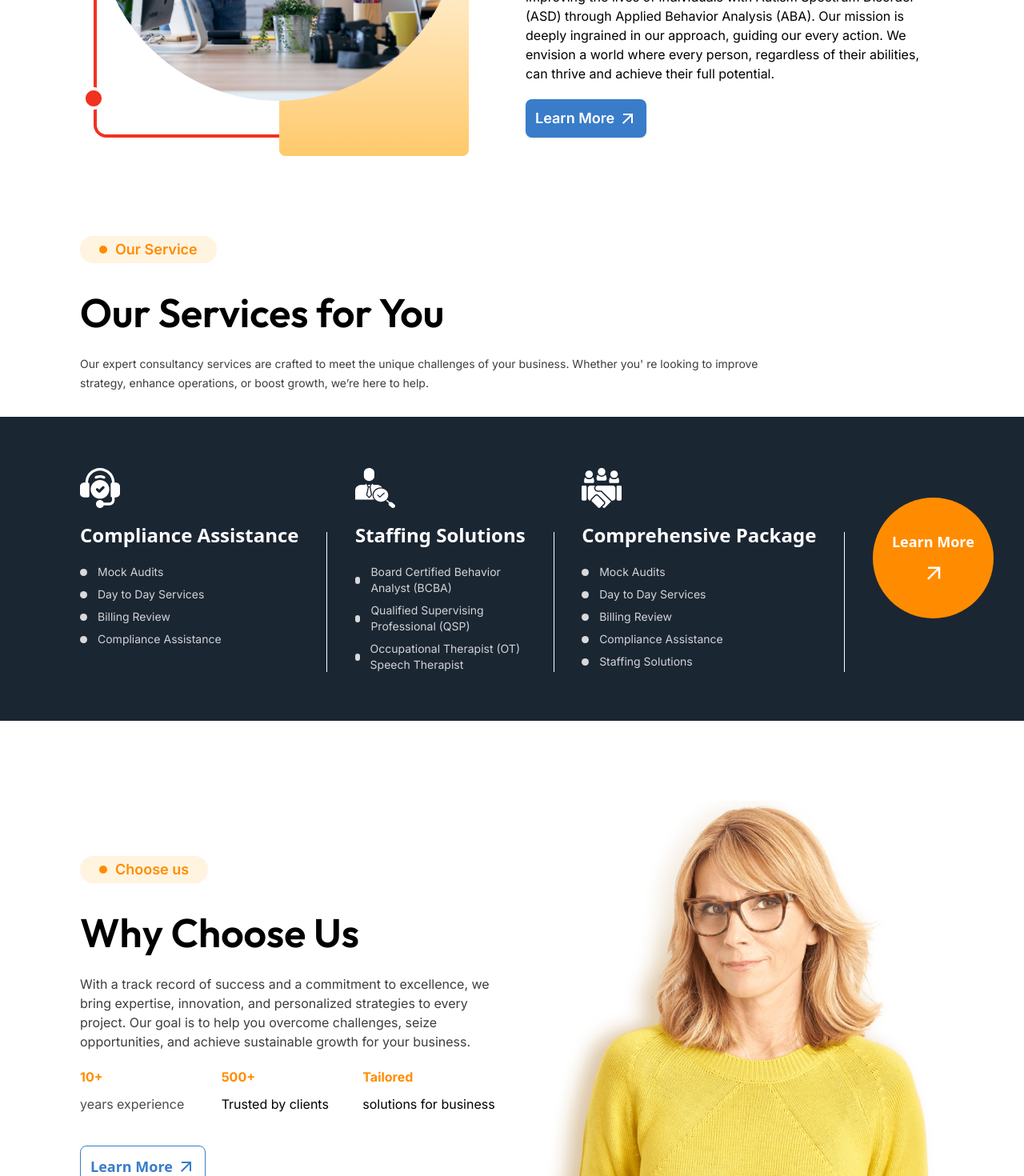
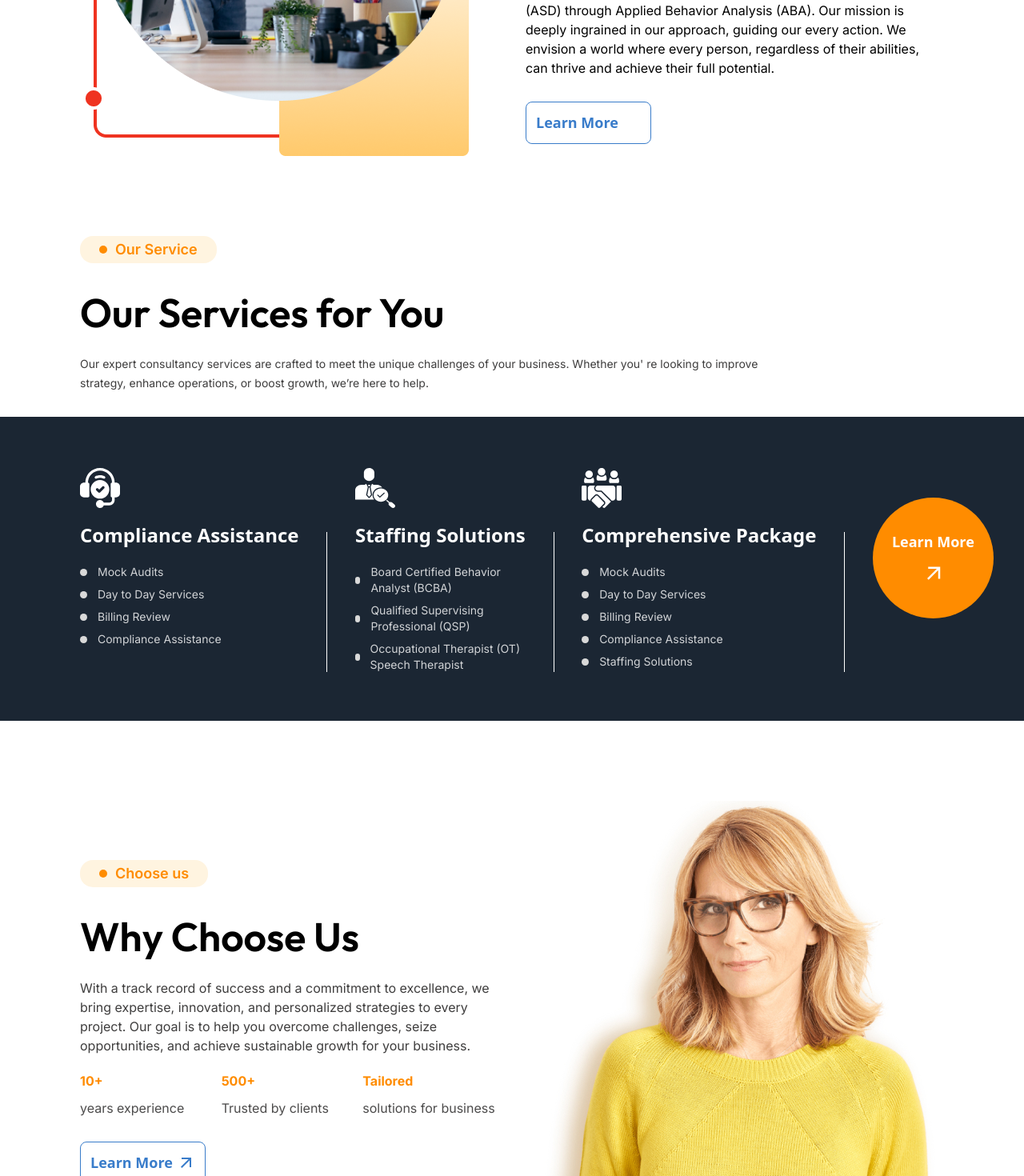
Before and after one commit to mahimnxt23/ABA-Consultancy-Copy, a React (Vite) app: page / in a window 1280 px wide. Shown: the part 1180-2650 px from the top of the page at 80% size. Built offline with nearby package versions, Linux system fonts and the light colour scheme.

Commit message:
button transition

```diff
--- a/src/ClientSide/ContactUs/ContactBanner/ContactBanner.jsx
+++ b/src/ClientSide/ContactUs/ContactBanner/ContactBanner.jsx
@@ -226,9 +226,9 @@ const ContactBanner = () => {
                   {/* Submit Button */}
                   <button
                     type="submit"
-                    className="bg-[#397CCA] flex justify-center rounded-[8px] text-white  items-center   py-2 px-4 font-helvetica text-[18px] leading-[23px] font-bold"
+                    className="bg-white flex justify-center text-[#397CCA] rounded-[8px] border-[1px] border-[#397CCA] hover:bg-[#397CCA] hover:text-white  items-center   py-2 px-4  text-[18px] leading-[23px]  font-semibold transition duration-300 ease-in-out hover:scale-105"
                   >
-                    Submit <FiArrowUpRight className="ml-2" size={32} />
+                    Submit <img src="/images/home/hero/quate.svg" alt="" />
                   </button>
                 </form>
               </div>
--- a/src/ClientSide/Home/Home.jsx
+++ b/src/ClientSide/Home/Home.jsx
@@ -30,7 +30,7 @@ const Home = () => {
                     mission is not merely a statement but a guiding principle
                     that propels us forward each day.
                   </p>
-                  <button className="text-[#397CCA] hidden md:flex items-center p-3 gap-1 border-[1px] border-[#397CCA] hover:bg-[#397CCA] hover:text-white rounded-[8px] mt-[30px] text-[18px] font-semibold">
+                  <button className="text-[#397CCA] hidden md:flex items-center p-3 gap-1 border-[1px] border-[#397CCA] hover:bg-[#397CCA] hover:text-white rounded-[8px] mt-[30px] text-[18px] font-semibold transition duration-300 ease-in-out hover:scale-105">
                     Get a Quote
                     <img src="/images/home/hero/quate.svg" alt="" />
                   </button>
@@ -91,8 +91,18 @@ const Home = () => {
                     achieve their full potential.
                   </p>
                   <div className="mt-[20px]">
+                    {/* <Link to="/aboutUs">
+                      <button className="menuText font-semibold p-3 bg-[#397CCA] text-white flex items-center justify-between gap-1 rounded-[8px] transition duration-300 ease-in-out hover:bg-[#397CCA] hover:scale-105">
+                        Learn More
+                        <img
+                          src="/images/home/hero/material-symbols_arrow-insert (1).svg"
+                          alt=""
+                        />
+                      </button>
+                    </Link> */}
+
                     <Link to="/aboutUs">
-                      <button className="menuText font-semibold p-3 bg-[#397CCA] text-white flex items-center justify-between gap-1 rounded-[8px] shadow transition">
+                      <button className="text-[#397CCA] hidden md:flex items-center p-3 gap-1 border-[1px] border-[#397CCA] hover:bg-[#397CCA] hover:text-white rounded-[8px] mt-[30px] text-[18px] font-semibold transition duration-300 ease-in-out hover:scale-105">
                         Learn More
                         <img
                           src="/images/home/hero/material-symbols_arrow-insert (1).svg"
@@ -180,12 +190,7 @@ const Home = () => {
                     <span className="text-[#FF8C00] bodyText font-bold ">
                       10+
                     </span>
-                    <p
-                      className="bodyText font-inter font-normal pt-[10px]"
-                      style={{
-                        color: "rgba(31, 30, 30, 0.80)",
-                      }}
-                    >
+                    <p className="bodyText font-inter text-[#1F1E1ECC]/[.8] font-normal pt-[10px]">
                       years experience
                     </p>
                   </div>
@@ -193,7 +198,7 @@ const Home = () => {
                     <span className="text-[#FF8C00] bodyText font-bold ">
                       500+
                     </span>
-                    <p className="pt-[10px] bodyText font-inter font-normal">
+                    <p className="pt-[10px] text-[#1F1E1ECC]/[.8] bodyText font-inter font-normal">
                       Trusted by clients
                     </p>
                   </div>
@@ -201,13 +206,13 @@ const Home = () => {
                     <span className="text-[#FF8C00] bodyText font-bold ">
                       Tailored{" "}
                     </span>
-                    <p className="pt-[10px] bodyText font-inter font-normal">
+                    <p className="pt-[10px] text-[#1F1E1ECC]/[.8] bodyText font-inter font-normal">
                       solutions for business{" "}
                     </p>
                   </div>
                 </div>
                 <div className="flex">
-                  <button className="text-[#397CCA] hidden md:flex items-center p-3 gap-1 border-[1px] border-[#397CCA]  rounded-[8px] mt-10 text-[18px] font-semibold">
+                  <button className="text-[#397CCA] hidden md:flex items-center p-3 gap-1 border-[1px] border-[#397CCA] hover:bg-[#397CCA] hover:text-white rounded-[8px] mt-[30px] text-[18px] font-semibold transition duration-300 ease-in-out hover:scale-105">
                     Learn More
                     <img src="/images/home/hero/quate.svg" alt="" />
                   </button>
--- a/src/ClientSide/Service/GivingOurBussiness/GivingOurBussiness.jsx
+++ b/src/ClientSide/Service/GivingOurBussiness/GivingOurBussiness.jsx
@@ -13,9 +13,12 @@ const GivingOurBussiness = () => {
           challenges into opportunities and creating impactful solutions.
         </p>
 
-        <button className="py-[12px] px-[24px] rounded-[8px] flex justify-end items-center gap-x-[4px] bg-[#397CCA] text-white">
+        <button className="text-[#397CCA] hidden md:flex items-center p-3 gap-1 border-[1px] border-[#397CCA] hover:bg-[#397CCA] hover:text-white rounded-[8px] mt-[30px] text-[18px] font-semibold transition duration-300 ease-in-out hover:scale-105">
           Get in touch <MdArrowOutward />
         </button>
+        {/* <button className="py-[12px] px-[24px] rounded-[8px] flex justify-end items-center gap-x-[4px] bg-[#397CCA] text-white">
+          Get in touch <MdArrowOutward />
+        </button> */}
       </div>
 
       <div className="hidden xl:block  lg:h-[370px] h-[300px]">
```
